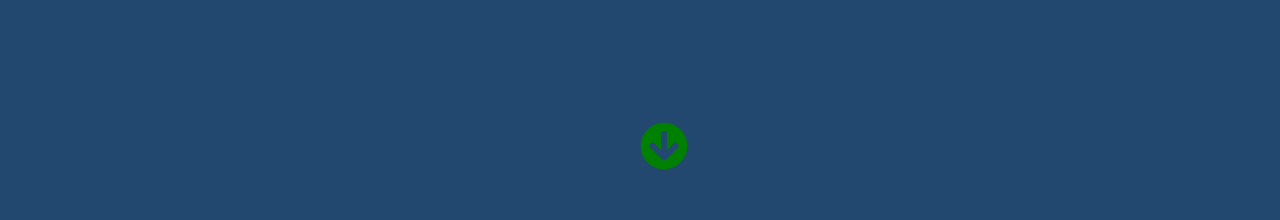
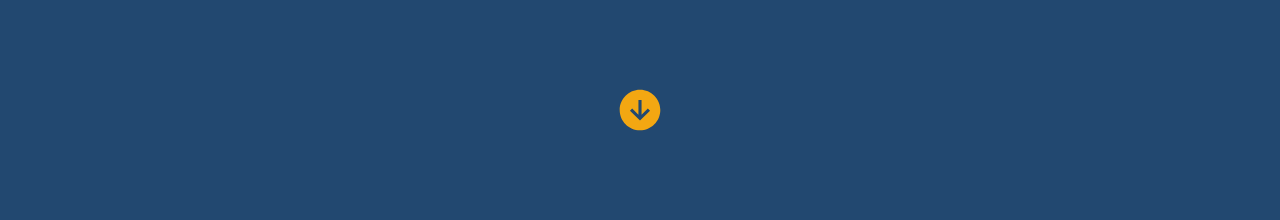
Before and after one commit to jonty-ward/Portfolio_ToDeploy, a React (Create React App) app: page / in a window 1280 px wide. Shown: the part 507-727 px from the top of the page. Built offline with nearby package versions, Linux system fonts and the light colour scheme.

Commit message:
updated the scroll button to static scroll button

```diff
--- a/src/components/ContactMe.js
+++ b/src/components/ContactMe.js
@@ -18,15 +18,15 @@ const ContactMe = () => {
         <Container className="contact-me-items">
           <Col xs={1} className="links footer-links" >
 
-            <a href="https://www.linkedin.com/in/jonathan-ward95/" target="_blank" rel='noreferrer' >
+            <a href="https://www.linkedin.com/in/jonathan-ward95/" target="_blank" rel='noreferrer' className="contact-me-link" >
               <FiLinkedin className="hero-icons-by-profile-image"/>
             LinkedIn
             </a>
-            <a href="https://github.com/jonty-ward" target="_blank" rel='noreferrer' >
+            <a href="https://github.com/jonty-ward" target="_blank" rel='noreferrer' className="contact-me-link" >
               <FiGithub className="hero-icons-by-profile-image"/>
             GitHub
             </a>
-            <a href="mailto:jward0395@gmail.com" target="_blank" rel='noreferrer' >
+            <a href="mailto:jward0395@gmail.com" target="_blank" rel='noreferrer' className="contact-me-link">
               <HiOutlineMail className="hero-icons-by-profile-image"/>
             Email
             </a>
--- a/src/components/Hero.js
+++ b/src/components/Hero.js
@@ -1,10 +1,14 @@
 import React from 'react'
 import { Col, Row, Image, Jumbotron, Container } from 'react-bootstrap'
 // import HeroCarousel from './HeroCarousel'
-import ScrollButton from './ScrollButton'
 // import { DiJavascript, DiCss3 } from 'react-icons/di'
 import { FiGithub, FiLinkedin } from 'react-icons/fi'
 import { HiOutlineMail } from 'react-icons/hi'
+import AnchorLink from 'react-anchor-link-smooth-scroll'
+import { IoArrowDownCircleSharp } from 'react-icons/io5'
+
+
+
 
 const Hero = () => {
   return (
@@ -40,10 +44,7 @@ const Hero = () => {
           </div>
         </div>
         <Container className="scroll-button">
-          <ScrollButton/>
-
-
-
+          <AnchorLink href="#aboutme"> <IoArrowDownCircleSharp className="scroll-button-anchor-link"/> </AnchorLink>
         </Container>
 
 
--- a/src/components/ScrollButton.js
+++ b/src/components/ScrollButton.js
@@ -8,9 +8,9 @@ const ScrollButton = () =>{
 
   const toggleVisible = () => {
     const scrolled = document.documentElement.scrollTop
-    if (scrolled > 0){
+    if (scrolled > 175){
       setVisible(false)
-    } else if (scrolled <= 0){
+    } else if (scrolled <= 175){
       setVisible(true)
     }
   }
--- a/src/styles/main.scss
+++ b/src/styles/main.scss
@@ -12,12 +12,20 @@
 
 .scroll-button{
   display: flex;
+  justify-content: center;
+  font-size: 50px;
 }
+
+.scroll-button-anchor-link{
+  text-decoration: none;
+  color: #F3A712;
+}
+
 
 body{
 background-color: #224870;
 font-family: 'Roboto', sans-serif;
-color: #B5C2B7;
+color: #2D0605;
 }
 .navbar{
   background-color: #224870 !important;
@@ -179,6 +187,7 @@ img.profile-image.rounded{
 
 .skills-icon{
   font-size: 50px;
+  color: #FF715B;
 }
 
 .skills-header{
@@ -284,6 +293,10 @@ margin: 0vw 5vw;
 
 //contact me
 
+.contact-me-link{
+  margin-right: 5vw !important;
+  margin-left: 5vw !important;
+}
 .contact-me-container{
   display: flex;
   // justify-content: space-evenly;
```
